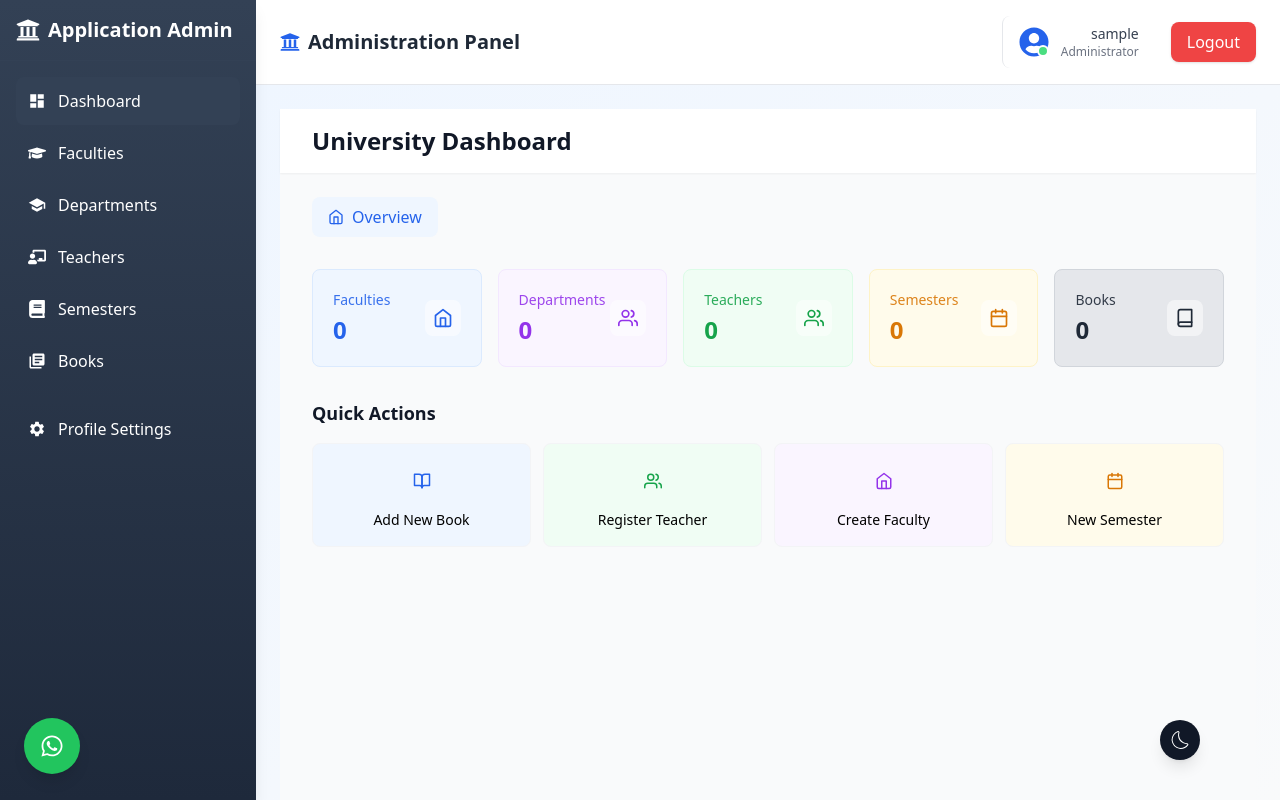
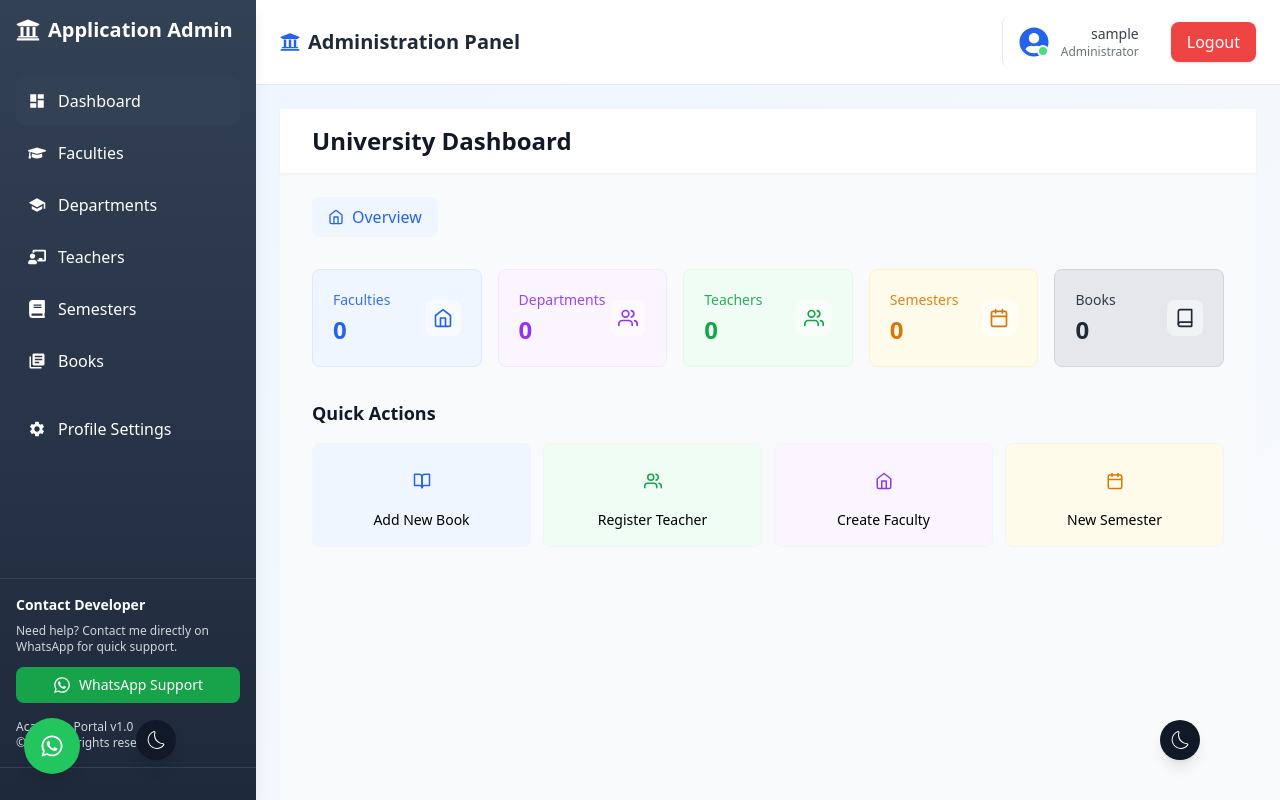
Before and after one commit to Nasibcs/University-Admin-Panel-, a React (Vite) app: page /dashboard in a window 1280 px wide. Built offline with nearby package versions, Linux system fonts and the light colour scheme; sample sign-in values are in the browser's storage.

Commit message:
Update AdminLayout.tsx and other changes

```diff
--- a/src/App.tsx
+++ b/src/App.tsx
@@ -6,7 +6,6 @@ function App() {
   <>
     <AppRouter />
      <WhatsAppButton/>
-
      </>
   )
 
--- a/src/layouts/AdminLayout.tsx
+++ b/src/layouts/AdminLayout.tsx
@@ -208,7 +208,7 @@ const AdminLayout = () => {
         </div>
 
         {/* Mobile/Tablet Footer with Contact and Dark Mode */}
-        <div className="md:hidden">
+        <div className="mt-auto">
           <ContactUs />
           <div className="p-4 border-t border-slate-700 dark:border-gray-700">
             <DarkModeNew />
```
